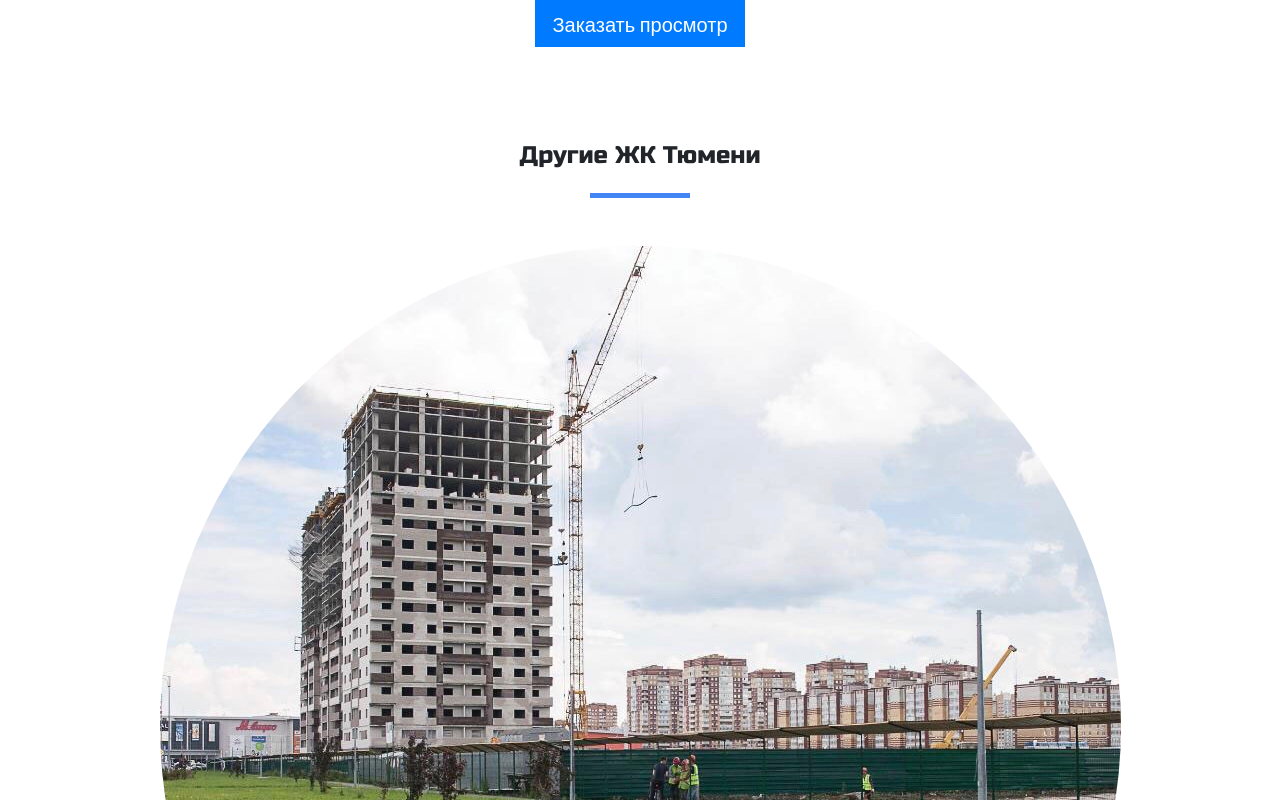
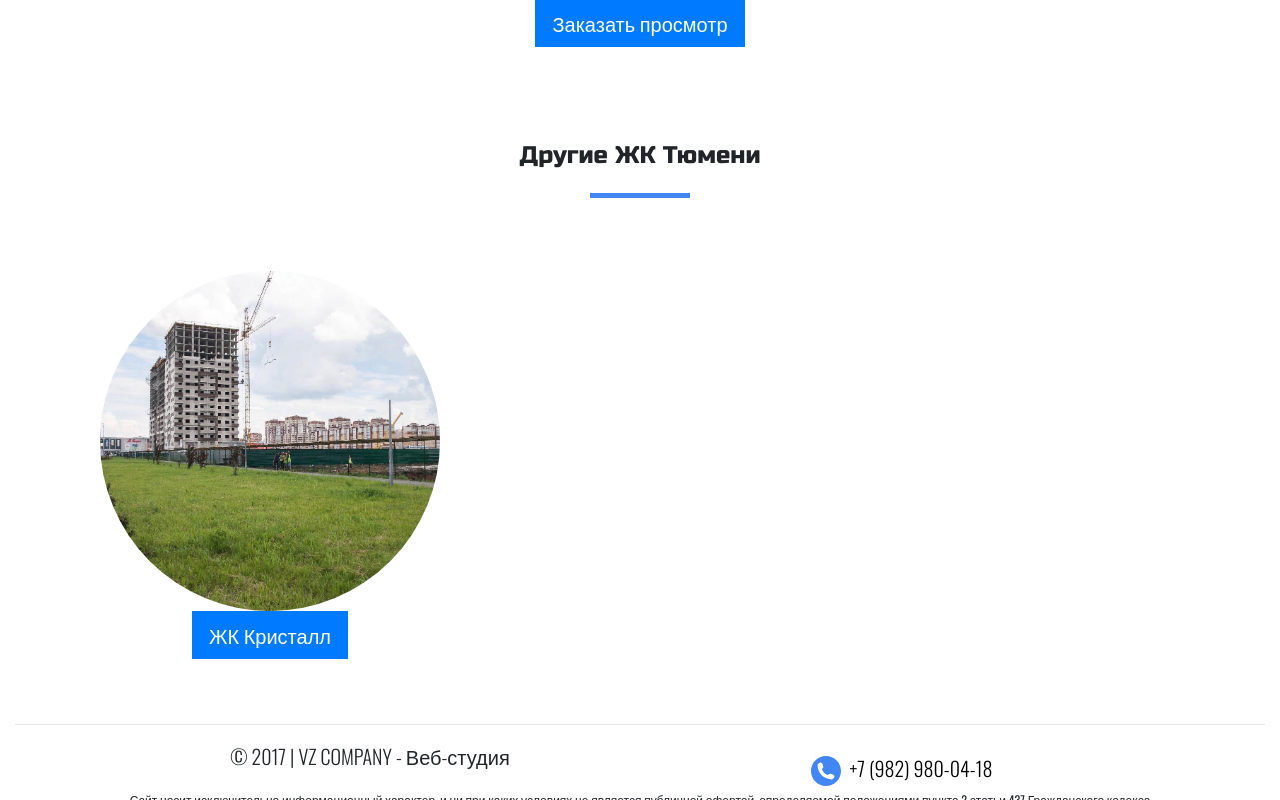
Before and after one commit to vzagoruyko/Komarovo, a Django app: page / in a window 1280 px wide. Shown: the part 5700-6500 px from the top of the page. Run offline with Django 3.2, Linux system fonts and the light colour scheme; some libraries are stand-ins or nearby versions.

Commit message:
Edit links to other sites

```diff
--- a/landing/templates/index.html
+++ b/landing/templates/index.html
@@ -377,10 +377,12 @@
             <div class="container text-center mt-5">
                 <h4>Другие ЖК Тюмени</h4>
                 <hr class="my-4">
-                <div class="col-md-12 mt-5 text-center">
-                	<img src="{% static 'images/go_to_kristall.jpg' %}" class="rounded-circle img-fluid" alt="">
-                	<a href="http://тюмень-жк-кристалл.рф" class="btn btn-primary btn-lg mb-5">ЖК Кристалл</a>
+                <div class="col-md-4"></div>
+                <div class="col-md-4 mt-5">
+                	<img src="{% static 'images/go_to_kristall.jpg' %}" class="rounded-circle img-fluid text-center" alt="">
+                	<a href="http://тюмень-жк-кристалл.рф" class="btn btn-primary btn-lg mb-5 text-center">ЖК Кристалл</a>
                 </div>
+                <div class="col-md-4"></div>
             </div>
         </div>
 
```
